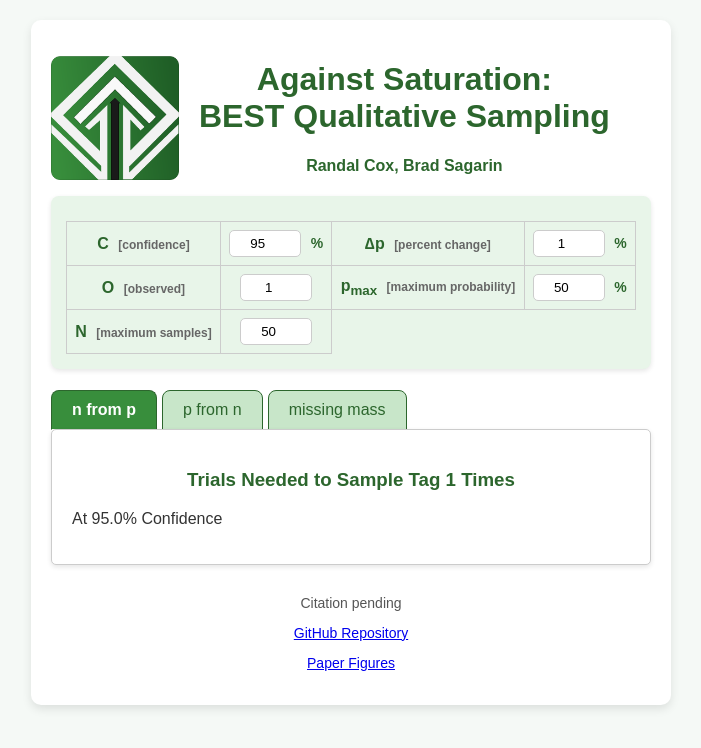
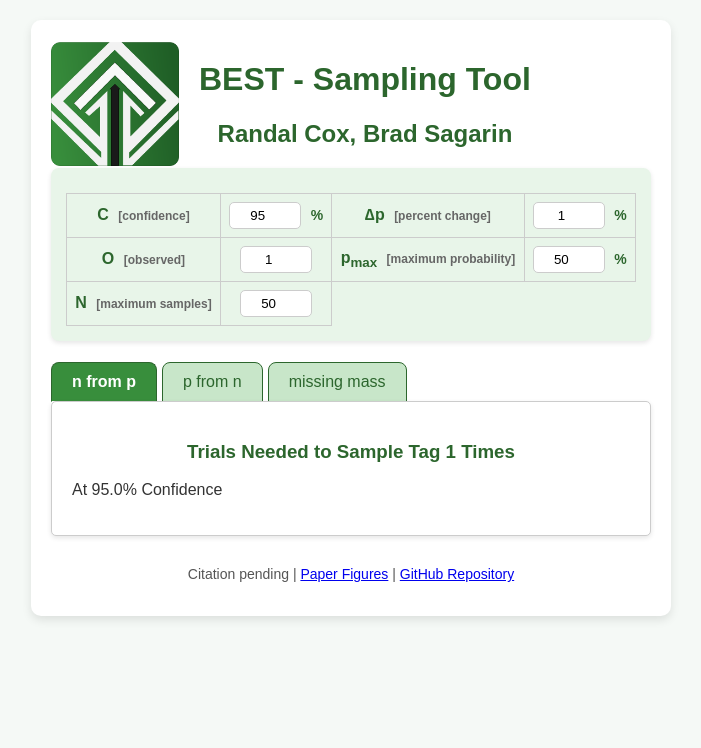
Before and after one commit to randal-cox/best, a plain HTML site: page html/index.html in a window 1280 px wide. Shown: the whole page, without its empty margins (289-990 px from the left). Drawn offline with Linux system fonts and the light colour scheme; a script that the page names is missing.

Commit message:
Misc updates Figures html

```diff
--- a/html/index.html
+++ b/html/index.html
@@ -3,7 +3,7 @@
 <head>
     <meta charset="UTF-8">
     <meta name="viewport" content="width=device-width, initial-scale=1.0">
-    <title>Against Saturation</title>
+    <title>BEST - Quantitative Approach to Qualitative Research</title>
     <link rel="stylesheet" href="main.css">
     <script src="https://cdnjs.cloudflare.com/ajax/libs/dygraph/2.2.1/dygraph.min.js"></script>
 </head>
@@ -14,8 +14,8 @@
         <div class="header">
           <img src="icon.png" alt="Image description" width="128">
           <div>
-            <h1>Against Saturation:<br> BEST Qualitative Sampling</h1>
-            <h4>Randal Cox, Brad Sagarin</h4>
+            <h1>BEST - Sampling Tool</h1>
+            <h2>Randal Cox, Brad Sagarin</h2>
           </div>
         </div>
         <!-- Form Box -->
@@ -89,9 +89,7 @@
 
         <!-- Footer -->
         <footer>
-            <p>Citation pending</p>
-            <p><a href="https://github.com/randal-cox/best.git">GitHub Repository</a></p>
-            <p><a href="figures.html">Paper Figures</a></p>
+            <p>Citation pending | <a href="figures.html">Paper Figures</a> | <a href="https://github.com/randal-cox/best.git">GitHub Repository</a></p>
         </footer>
     </div>
 
```
